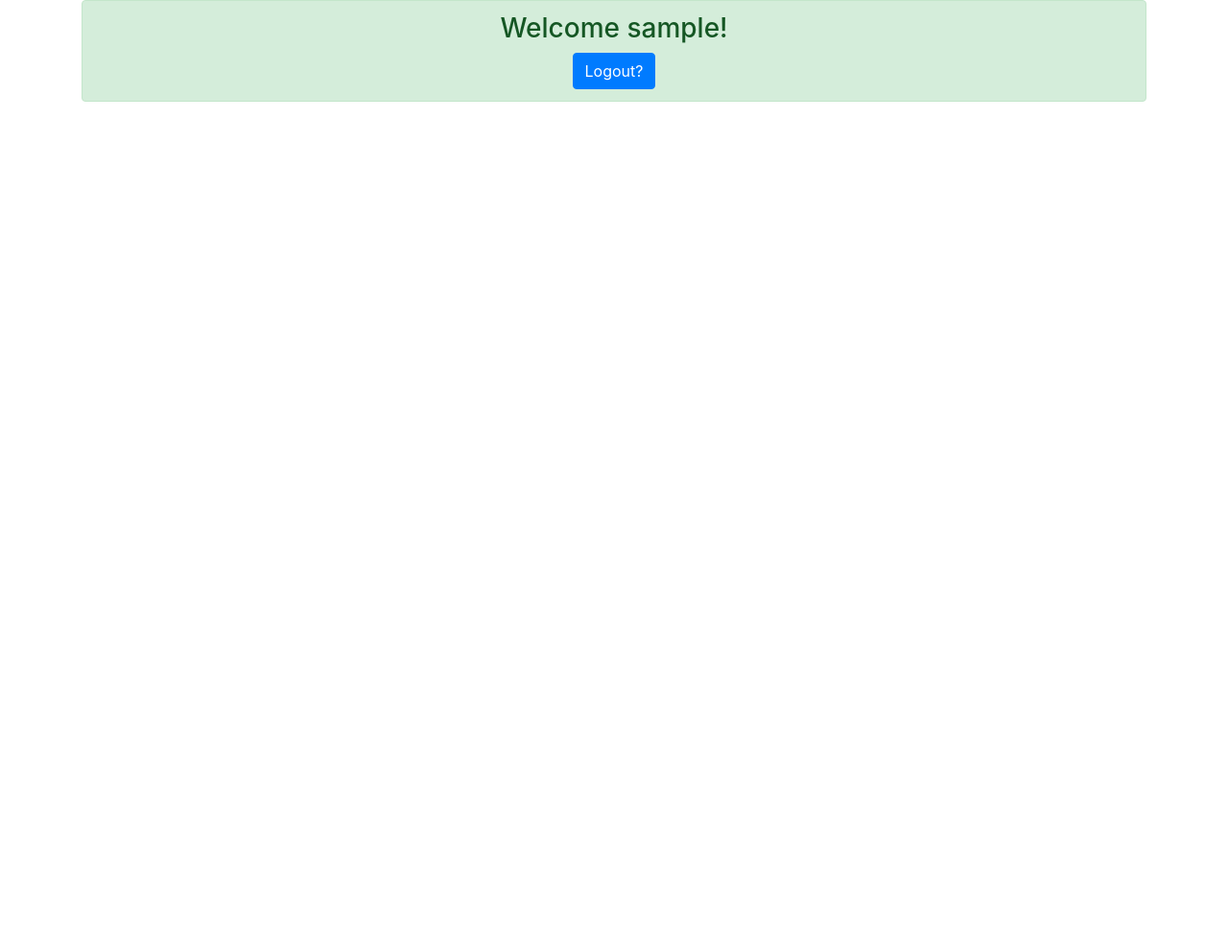
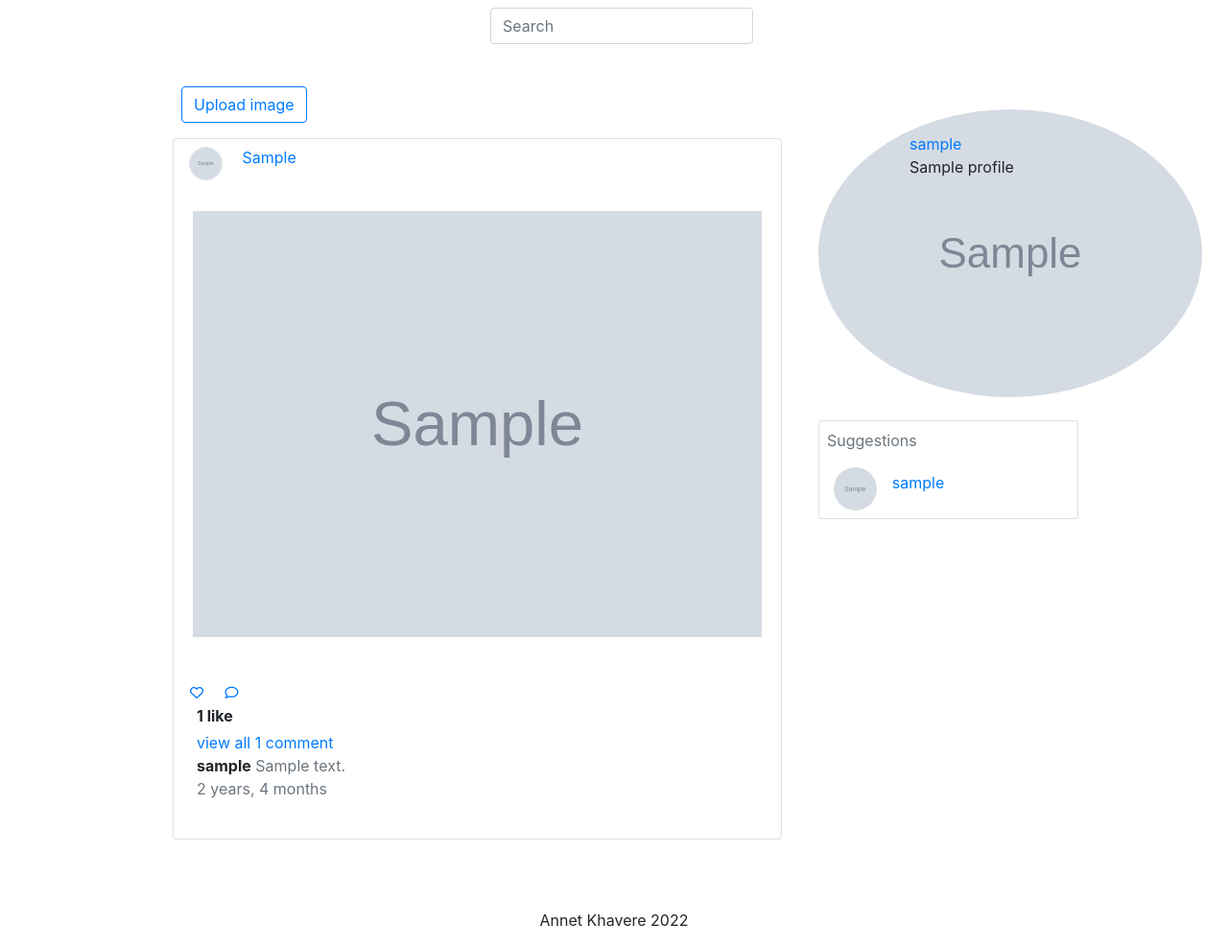
Before and after one commit to anneyk/instagram-clone, a Django app: template gram/templates/index.html in a window 1280 px wide. Shown: the whole page at 96% size. Before the commit the page ends 106 px from the top, so only its background shows below. Run offline with Django 3.2, Linux system fonts and the light colour scheme; a user stored in the database is signed in; tables that the repository leaves empty hold one stand-in row (values such as "Sample post"); the template is opened without the code that fills it: values that come from a table or form of the project are taken from there, most other values are stand-ins (such as "Sample title", 1, 10 or a date in 2020); grey boxes marked "Sample" are stand-in pictures; some libraries are stand-ins or nearby versions.

Commit message:
update the index file

```diff
--- a/gram/templates/index.html
+++ b/gram/templates/index.html
@@ -1,18 +1,105 @@
-{% extends 'base.html' %}
+{% extends 'layout.html' %}
+{% load static %}
+{%load crispy_forms_tags %}
 {% block content %}
-<div class="container">
-{% if user.is_authenticated %}
-  <div class="alert alert-success" role="alert" style="text-align: center">
-   <h3>Welcome {{ user.username }}!</h3>
-    <a href="{% url 'logout' %}"><button class="btn btn-primary">Logout?</button></a>
+<div class="container" style="margin-top:7%;">
+  <div class="row">
+    <div class="col-md-1"></div>
+    <div class="col-md-7">
+      <div class="row">
+        <button class="btn btn-cm btn-outline-primary ml-4 mb-3" data-toggle="modal" data-target="#imageUpload">Upload image
+        </button>
+        <div class="modal fade" id="imageUpload" tabindex="-1" role="dialog" aria-labelledby="exampleModalCenterTitle" aria-hidden="true">
+          <div class="modal-dialog modal-dialog-centered" role="document">
+            <div class="modal-content">
+              <div class="modal-header">
+                <h5 class="modal-title" id="exampleModalLongTitle">Image Upload</h5>
+                <button type="button" class="close" data-dismiss="modal" aria-label="Close">
+                  <span aria-hidden="true">&times;</span>
+                </button>
+              </div>
+              <div class="modal-body">
+                <form action="" method="post" enctype="multipart/form-data" novalidate>
+                  {% csrf_token %}
+                  {{ form|crispy }}
+                  <button class="btn btn-sm btn-success">Upload</button>
+                  <button type="button" class="btn btn-sm btn-outline-danger" data-dismiss="modal">Close</button>
+                </form>
+              </div>
+            </div>
+          </div>
+        </div>
+      </div>
+      {% for image in images %}
+      <div class="card mb-4">
+        <div class="card-title">
+          <img src="{{ image.user.profile_picture.url }}" class="rounded-circle border ml-3 mt-2 mr-3" alt="{{immage.user.user.username}}" width="35" height="35">
+          <a href="{% url 'user_profile' image.user.user.username %}" class="mt-4 user">{{image.user.user.username|title}}</a>
+        </div>
+        <div class="card-body mb-4">
+          <a href="{% url 'comment' image.id %}"><div class="card-text" style="background-image:url({{image.image.url}});;background-size:contain;position:sticky">
+            <img src="{{image.image.url}}" style="" class="card-img" width="100"/>
+          </div></a>
+      </div>
+      <div class="iconic ml-2">
+        <button class="btn btn-sm" type="submit" name="image_id" value="{{image.id}}">
+          <a href="{% url 'comment' image.id %}"><i class="far fa-heart hearticon mx-auto" aria-hidden="true" style=""></i></a>
+        </button>
+        <button class="btn btn-sm" type="submit"><a href="{% url 'comment' image.id %}"><i class="far fa-comment hearticon mx-auto" aria-hidden="true"></i></a></button>
+      </div>
+      <span class="ml-4 mb-1"><strong>{{image.likes.count}} like{{image.likes.count|pluralize}}</strong></span>
+      <span class="text-secondary ml-4 viewall"><a href="{% url 'comment' image.id %}">view all {{image.comments.count}} comment{{image.comments.count|pluralize}}</a></span>
+      <div class="allcomments mb-4">
+        {% for comment in image.comments.all|slice:'2' %}
+        <div class="comment">
+          <div class="ml-4"><strong>{{ comment.user.user.username }}</strong> <span class="text-secondary">{{ comment.comment }}</span>
+          </div>
+        </div>
+        {% empty %}
+        {% endfor %}
+        <p class="text-secondary ml-4">{{image.created|timesince}}</p>
+    </div>
+    </div>
+    {% endfor %}
   </div>
-{% else %}
-  <div class="alert alert-success" role="alert" style="text-align: center">
-   <h3>Welcome!</h3>
-   <a href="{% url 'register' %} "><button class="btn btn-primary">Signup</button></a>
+  <div class="col-md-4 mt-4 userinfo">
+    <div class="row">
+      <div class="col-md-3 ml-2">
+        <img class="rounded-circle user-img" src="{{ user.profile.profile_picture.url }}">
+      </div>
+      <div class="col-md-6 mt-4 user-detail">
+        <span class=" text-secondary"><a href="{% url 'user_profile' user.username %}">{{ user.username }}</a></span> <br>
+        <span class=" inname">{{ user.profile.name }}</span>
+      </div>
+    </div>
+    <div class="row">
+      <div class="col-md-10">
+        <div class="card mt-4 mr-2 ml-2">
+          <div class="card-title text-secondary mt-2 mr-2 ml-2 ">Suggestions</div>
+          {% for user in users %}
+          <div class="container">
+            <div class="row">
+              <div class="col-md-2 mr-3 mt-1 mb-2">
+                <img class="rounded-circle" src="{{ user.profile.profile_picture.url }}" width="45px" height="45px">
+              </div>
+              <div class="col-md-6 mr-2 mt-2">
+                <span><a href="{% url 'user_profile' user.username  %}">{{user.username}}</a></span>
+              </div>
+              <div class="col-md-4">
+              </div>
+            </div>
+          </div>
+          {% endfor %}
+        </div>
+      </div>
+      <div class="col-md-2"></div>
+    </div>
 
-   <a href="{% url 'login' %}"><button class="btn btn-primary">Login</button></a>
-  </div>
-{% endif %}
+
 </div>
+
+</div>
+<p class="text-center mt-5">Annet Khavere 2022</p>
+</div>
+
 {% endblock content %}
--- /dev/null
+++ b/gram/templates/layout.html
@@ -0,0 +1,40 @@
+{% load static %}
+<html lang="en">
+<head>
+    <script async src="https://www.googletagmanager.com/gtag/js?id=UA-144351462-1"></script>
+    <script>
+    window.dataLayer = window.dataLayer || [];
+    function gtag(){dataLayer.push(arguments);}
+    gtag('js', new Date());
+    gtag('config', 'UA-144351462-1');
+
+    </script>
+    <meta charset="UTF-8">
+    <meta name="viewport" content="width=device-width, initial-scale=1.0">
+    <meta http-equiv="X-UA-Compatible" content="ie=edge">
+    <link rel="stylesheet" href="https://stackpath.bootstrapcdn.com/font-awesome/4.7.0/css/font-awesome.min.css">
+    <script src='https://kit.fontawesome.com/a076d05399.js'></script>
+    <link rel="stylesheet" href="https://stackpath.bootstrapcdn.com/bootstrap/4.3.1/css/bootstrap.min.css"
+          integrity="sha384-ggOyR0iXCbMQv3Xipma34MD+dH/1fQ784/j6cY/iJTQUOhcWr7x9JvoRxT2MZw1T" crossorigin="anonymous">
+    <link rel="stylesheet" href="{% static 'css/styles.css' %}">
+    <title>Anney's Insta</title>
+</head>
+<body>
+{% include 'navbar.html' %}
+{% block content %}
+
+{% endblock %}
+{% block scripts%}
+<script src="https://code.jquery.com/jquery-3.3.1.slim.min.js"
+        integrity="sha384-q8i/X+965DzO0rT7abK41JStQIAqVgRVzpbzo5smXKp4YfRvH+8abtTE1Pi6jizo"
+        crossorigin="anonymous"></script>
+<script src="https://cdnjs.cloudflare.com/ajax/libs/popper.js/1.14.7/umd/popper.min.js"
+        integrity="sha384-UO2eT0CpHqdSJQ6hJty5KVphtPhzWj9WO1clHTMGa3JDZwrnQq4sF86dIHNDz0W1"
+        crossorigin="anonymous"></script>
+<script src="https://stackpath.bootstrapcdn.com/bootstrap/4.3.1/js/bootstrap.min.js"
+        integrity="sha384-JjSmVgyd0p3pXB1rRibZUAYoIIy6OrQ6VrjIEaFf/nJGzIxFDsf4x0xIM+B07jRM"
+        crossorigin="anonymous"></script>
+
+{%endblock%}
+</body>
+</html>
```
